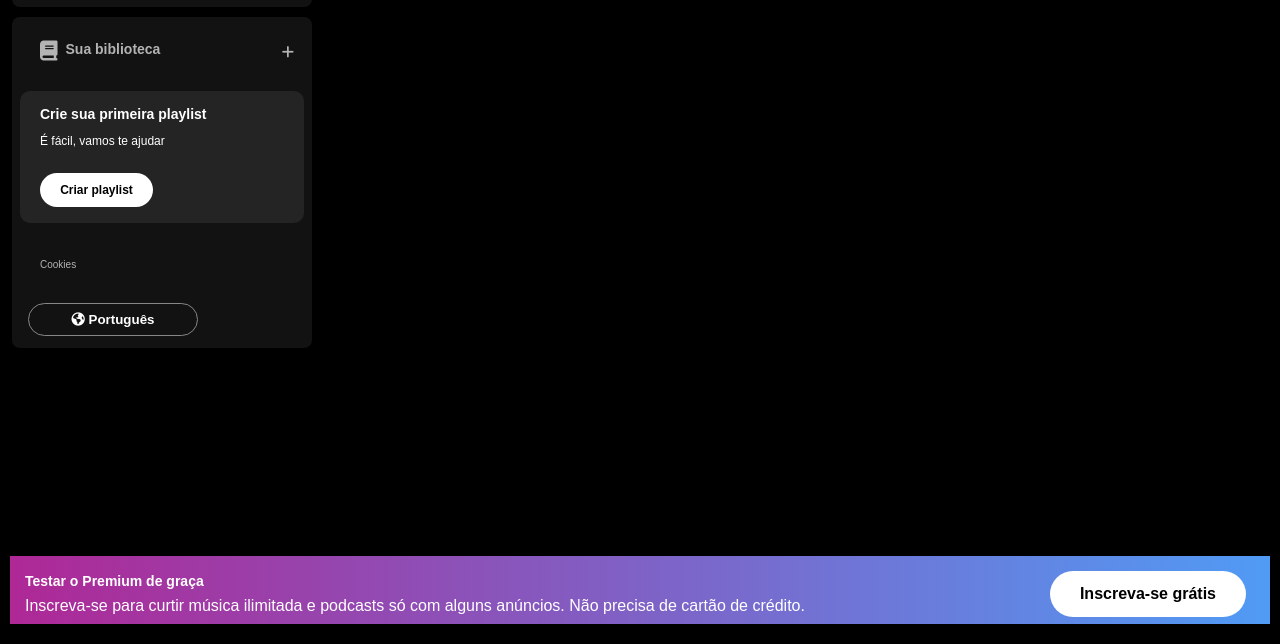
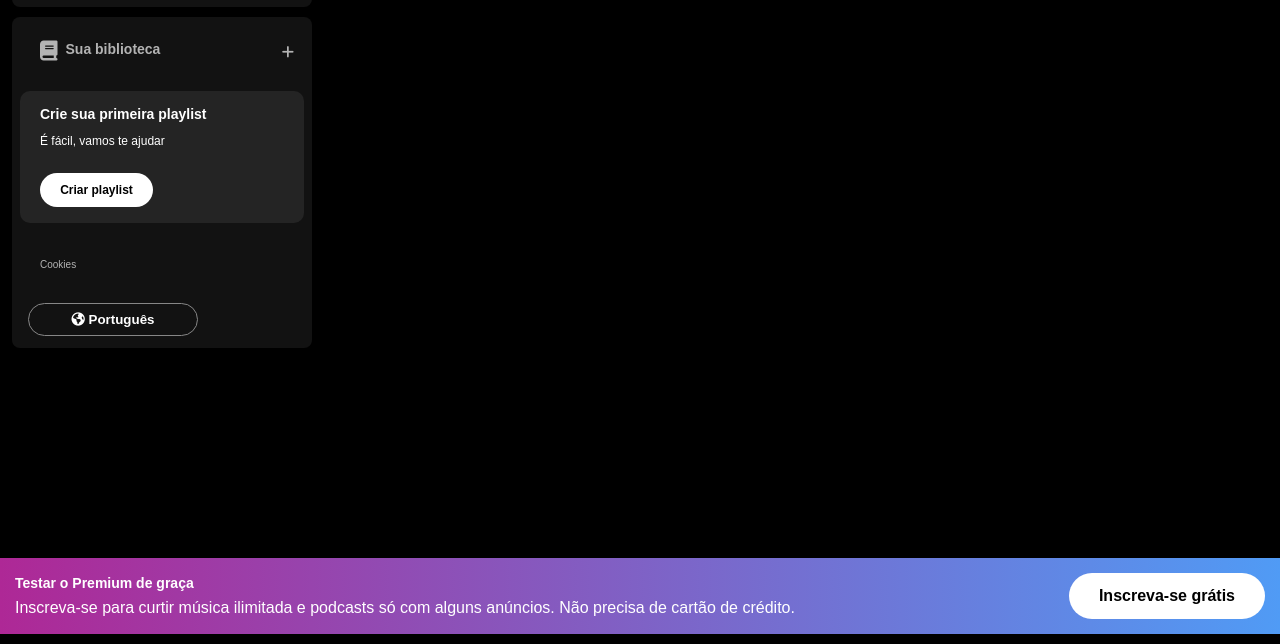
Before and after one commit to ntmaria/projeto-spotfy, a plain HTML site: page index.html in a window 1280 px wide. Shown: the part 166-810 px from the top of the page. Drawn offline with Linux system fonts and the light colour scheme.

Commit message:
Update sidebar-footer css

```diff
--- a/styles/sidebar-footer.css
+++ b/styles/sidebar-footer.css
@@ -176,8 +176,8 @@ body{
     left: 0px;
     right: 0px;
     background: linear-gradient(90deg, var(--color-purple), var(--color-blue));
-    padding: 15px 24px 7px 15px;
-    margin: 10px;
+    padding: 15px;
+    margin: 10px 0px 0px 0px;
 }
 
 .disclaimer-premium .text {
```
